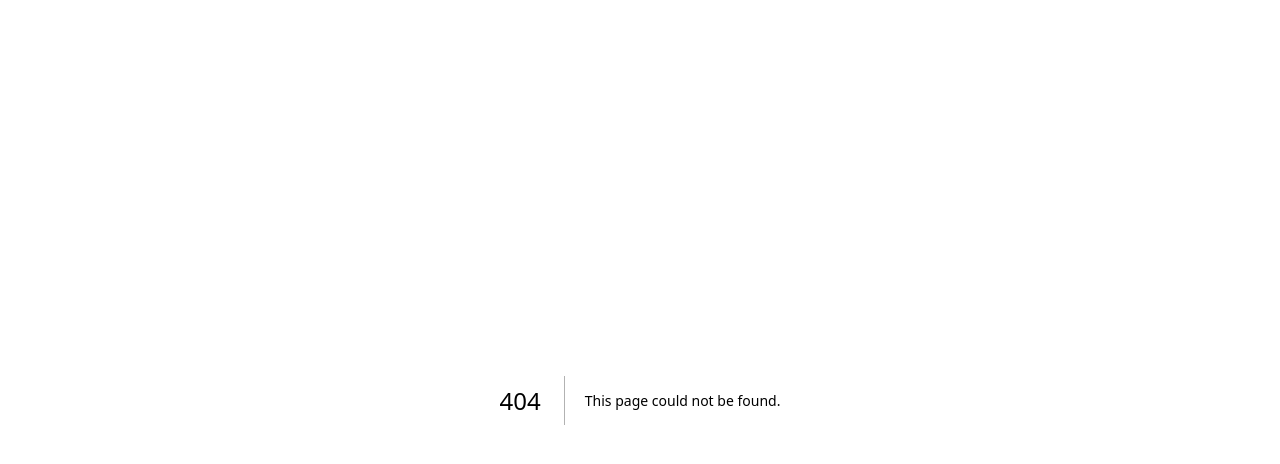
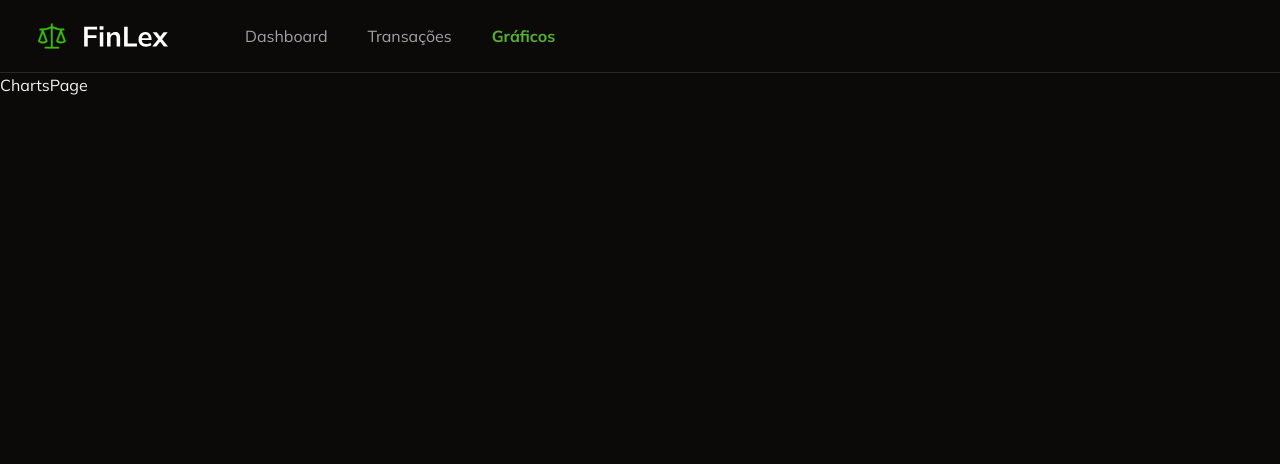
Before and after one commit to marcorezende-12/fin-lex, a Next.js app: page /charts in a window 1280 px wide. Before the commit this address had no page. Shown: the top 464 px of the page. Built offline with nearby package versions, Linux system fonts and the light colour scheme.

Commit message:
feat(navbar): add navbar component

```diff
--- a/app/page.tsx
+++ b/app/(home)/page.tsx
@@ -1,6 +1,7 @@
-import { UserButton } from "@clerk/nextjs";
 import { auth } from "@clerk/nextjs/server";
 import { redirect } from "next/navigation";
+
+import Navbar from "../_components/navbar";
 
 const HomePage = async () => {
   const { userId } = await auth();
@@ -8,9 +9,10 @@
     redirect("/login");
   }
   return (
-    <div className="flex h-full items-center justify-center">
-      <UserButton showName />
-    </div>
+    <>
+      <Navbar />
+      <h1>Home Page</h1>
+    </>
   );
 };
 
--- /dev/null
+++ b/app/_components/navbar.tsx
@@ -0,0 +1,54 @@
+"use client";
+
+import { UserButton } from "@clerk/nextjs";
+import Image from "next/image";
+import Link from "next/link";
+import { usePathname } from "next/navigation";
+
+const Navbar = () => {
+  const pathname = usePathname();
+  return (
+    <nav className="flex justify-between border-b border-solid px-8 py-4">
+      {/* ESQUERDA */}
+      <div className="flex items-center gap-10">
+        {" "}
+        <Image src="/logo-1.svg" width={173} height={39} alt="FinLex" />
+        <Link
+          href="/"
+          className={
+            pathname === "/"
+              ? "text-primary font-bold"
+              : "text-muted-foreground"
+          }
+        >
+          Dashboard
+        </Link>
+        <Link
+          href="/transactions"
+          className={
+            pathname === "/transactions"
+              ? "text-primary font-bold"
+              : "text-muted-foreground"
+          }
+        >
+          Transações
+        </Link>
+        <Link
+          href="/charts"
+          className={
+            pathname === "/charts"
+              ? "text-primary font-bold"
+              : "text-muted-foreground"
+          }
+        >
+          Gráficos
+        </Link>
+      </div>
+
+      {/* DIREITA */}
+      <UserButton showName />
+    </nav>
+  );
+};
+
+export default Navbar;
--- /dev/null
+++ b/app/charts/page.tsx
@@ -0,0 +1,12 @@
+import Navbar from "../_components/navbar";
+
+const ChartsPage = () => {
+  return (
+    <>
+      <Navbar />
+      <h1>ChartsPage</h1>
+    </>
+  );
+};
+
+export default ChartsPage;
--- /dev/null
+++ b/app/transactions/page.tsx
@@ -0,0 +1,12 @@
+import Navbar from "../_components/navbar";
+
+const TransactionsPage = () => {
+  return (
+    <>
+      <Navbar />
+      <h1>Transactions Page</h1>
+    </>
+  );
+};
+
+export default TransactionsPage;
```
